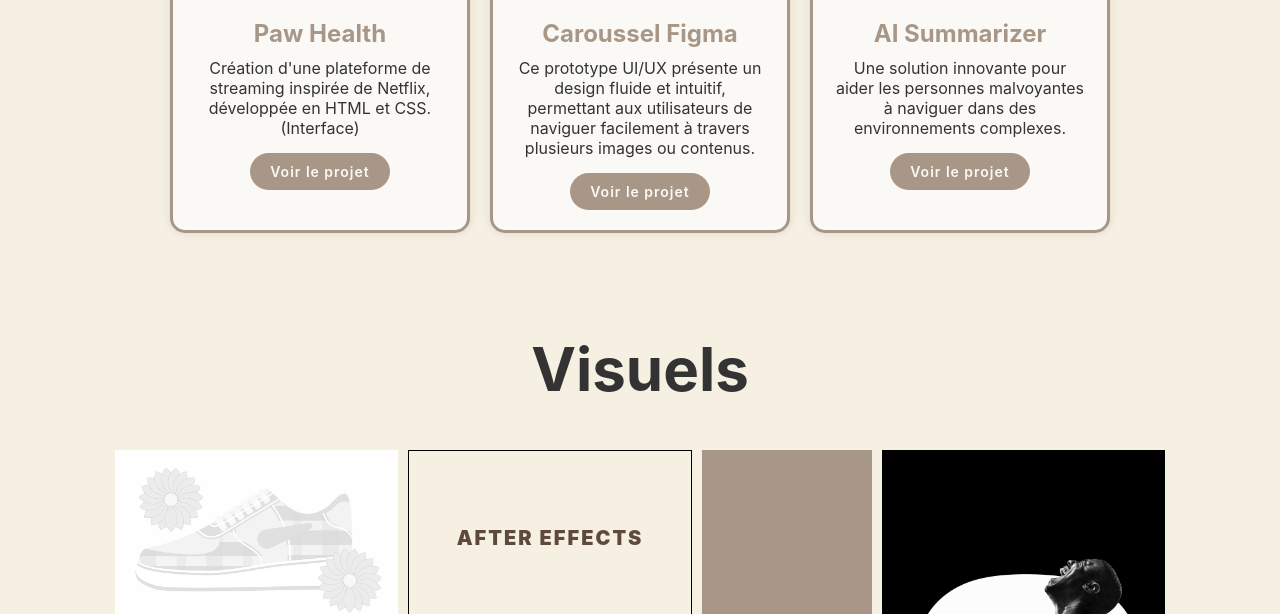
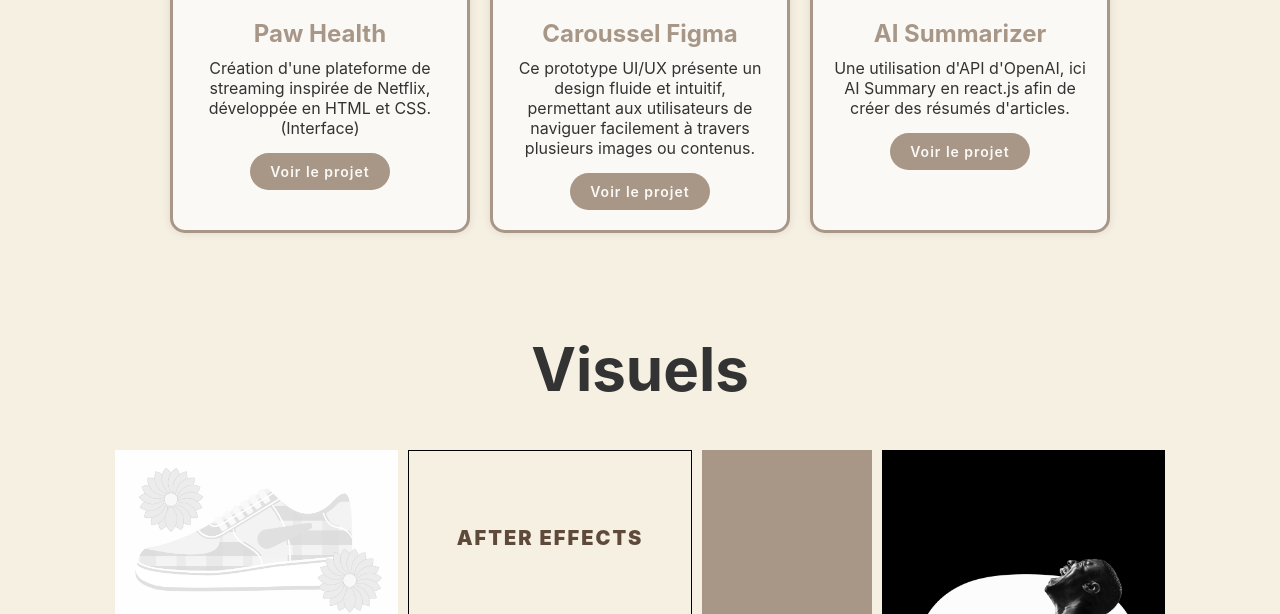
Before and after one commit to Mariam-project/portfolio, a plain HTML site: page index.html in a window 1280 px wide. Shown: the part 4344-4958 px from the top of the page. Drawn offline with nearby package versions, Linux system fonts and the light colour scheme; a script that the page names is missing.

Commit message:
Update index.html

```diff
--- a/index.html
+++ b/index.html
@@ -265,7 +265,7 @@
                     <img src="./images/AI_Summarizer.png" alt="AI summarizer">
                     <div class="project-content">
                         <h3>AI Summarizer</h3>
-                        <p>Une solution innovante pour aider les personnes malvoyantes à naviguer dans des environnements complexes.</p>
+                        <p>Une utilisation d'API d'OpenAI, ici AI Summary en react.js afin de créer des résumés d'articles.</p>
                         <a href="https://splendid-pasca-94cb0f.netlify.app" class="btn">Voir le projet</a>
                     </div>
                 </div>
```
